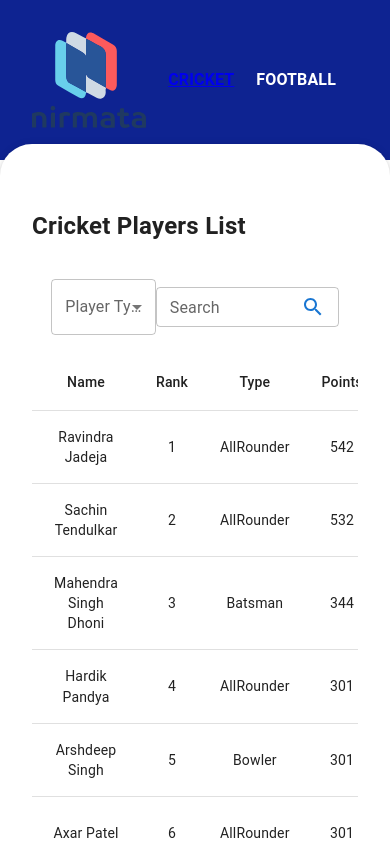
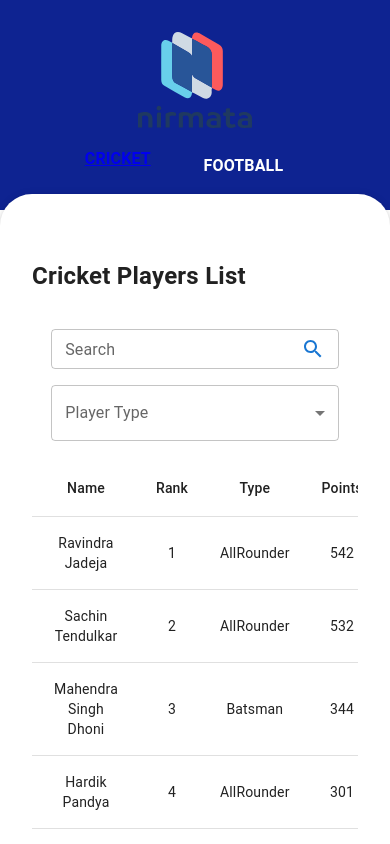
Before and after one commit to naveenkosigi/nirmata-assignment, a React (Create React App) app: page / in a window 390 px wide. Shown: the top 844 px of the page. Built offline with nearby package versions, Linux system fonts and the light colour scheme.

Commit message:
Cricket List Component | Responsiveness Issues

```diff
--- /dev/null
+++ b/src/Components/Cricket/CricketInfo.module.scss
@@ -0,0 +1,11 @@
+
+.filter-container{
+    flex-wrap: wrap;
+}
+
+@media (max-width:531px){
+    .filter-container > *{
+        margin-top: 1rem;
+        width: 100% !important;
+    }
+}
--- a/src/Components/Cricket/CricketInfo.tsx
+++ b/src/Components/Cricket/CricketInfo.tsx
@@ -9,6 +9,7 @@ import FormControl from "@mui/material/FormControl";
 import MenuItem from "@mui/material/MenuItem";
 import { Button, InputLabel, Select, Typography } from "@mui/material";
 import { useNavigate } from "react-router-dom";
+import classes from "./CricketInfo.module.scss"
 
 const HEADERS = ["Name", "Rank", "Type", "Points", "DOB"];
 
@@ -72,6 +73,7 @@ const CricketInfo = () => {
         alignItems={"center"}
         marginTop={"1rem"}
         padding={"1.2rem"}
+        className={classes["filter-container"]}
       >
         <SearchField
           setCallback={setSearchString}
@@ -103,6 +105,7 @@ const CricketInfo = () => {
               onClick={() => {
                 setSearchType("");
               }}
+              sx={{marginTop:"0.4rem"}}
             >
               Clear
             </Button>
--- a/src/Components/Cricket/CricketPlayerDetails.tsx
+++ b/src/Components/Cricket/CricketPlayerDetails.tsx
@@ -38,7 +38,7 @@ const CricketPlayerDetails = () => {
           Player Details
         </Typography>
         <Grid container spacing={2} marginTop={"1rem"}>
-          <Grid item md={12}>
+          <Grid item xs={12}>
             <Typography
               fontSize={"1.2rem"}
               fontWeight={"bold"}
@@ -51,7 +51,7 @@ const CricketPlayerDetails = () => {
               {player?.name}
             </Typography>
           </Grid>
-          <Grid item md={12}>
+          <Grid item xs={12}>
             <Typography
               fontSize={"1.2rem"}
               fontWeight={"bold"}
@@ -64,7 +64,7 @@ const CricketPlayerDetails = () => {
               {player?.rank}
             </Typography>
           </Grid>
-          <Grid item md={12}>
+          <Grid item xs={12}>
             <Typography
               fontSize={"1.2rem"}
               fontWeight={"bold"}
@@ -77,7 +77,7 @@ const CricketPlayerDetails = () => {
               {player?.type}
             </Typography>
           </Grid>{" "}
-          <Grid item md={12}>
+          <Grid item xs={12}>
             <Typography
               fontSize={"1.2rem"}
               fontWeight={"bold"}
@@ -90,7 +90,7 @@ const CricketPlayerDetails = () => {
               {player?.points}
             </Typography>
           </Grid>
-          <Grid item md={12}>
+          <Grid item xs={12}>
             <Typography
               fontSize={"1.2rem"}
               fontWeight={"bold"}
@@ -103,7 +103,7 @@ const CricketPlayerDetails = () => {
               {player?.dob}
             </Typography>
           </Grid>
-          <Grid item md={12}>
+          <Grid item xs={12}>
             <Typography
               fontSize={"1.2rem"}
               fontWeight={"bold"}
--- a/src/UI/Layout/Header/Header.module.scss
+++ b/src/UI/Layout/Header/Header.module.scss
@@ -27,4 +27,14 @@
     background-color: #0e2391;
     color: white;
     padding: 2rem;
+    flex-wrap: wrap;
 }
+
+@media (max-width:482px){
+    .logo-container{
+        margin: auto;
+    }
+    .header-container :nth-child(2){
+        margin-top: 0.8rem;
+    }
+}
```
